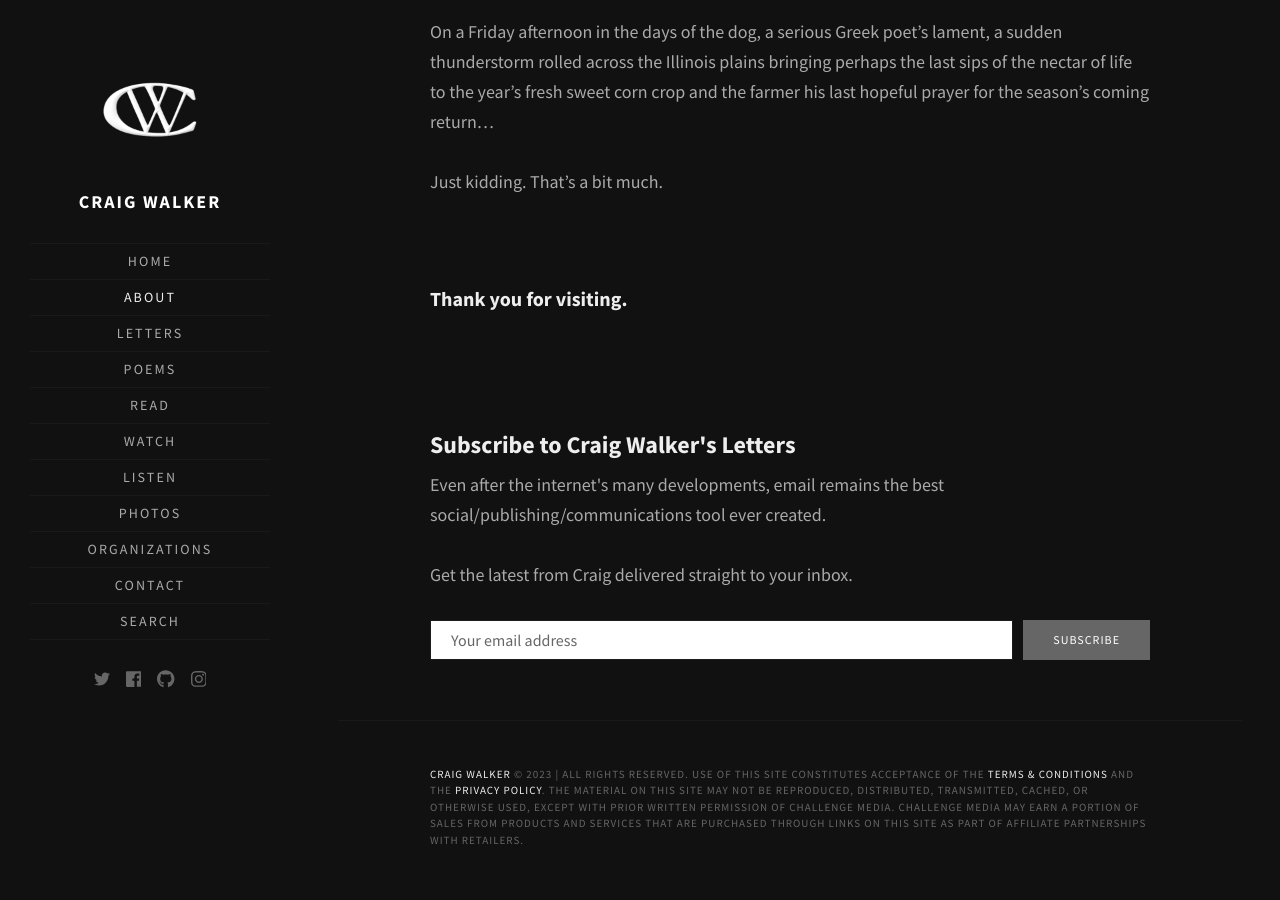
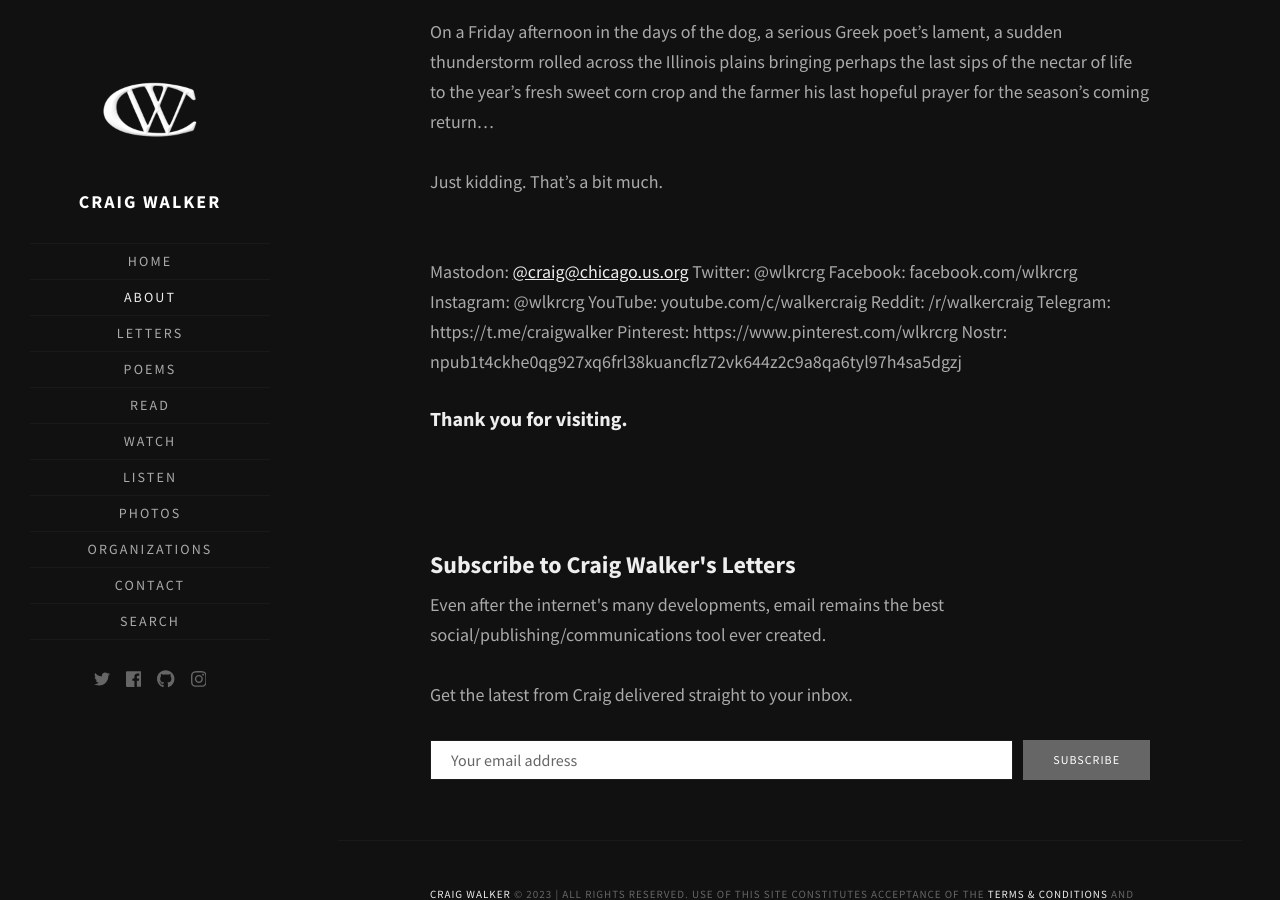
Before and after one commit to walkercraig/walkercraig, a Jekyll site: the page built from about.html, in a window 1280 px wide and 900 px high, scrolled down 1909 px. Built offline with Jekyll 4.4.1, drawn with Linux system fonts in a browser that asks for light colours; some web fonts are replaced.

Commit message:
Update about.html

```diff
--- a/about.html
+++ b/about.html
@@ -32,6 +32,16 @@ title: About
 
     <p>Just kidding. That’s a bit much.</p>
     <br/>
+    Mastodon: <a rel="me" href="https://chicago.us.org/@craig">@craig@chicago.us.org</a>
+    Twitter: @wlkrcrg
+    Facebook: facebook.com/wlkrcrg
+    Instagram: @wlkrcrg
+    YouTube: youtube.com/c/walkercraig
+    Reddit: /r/walkercraig
+    Telegram: https://t.me/craigwalker
+    Pinterest: https://www.pinterest.com/wlkrcrg
+    Nostr: npub1t4ckhe0qg927xq6frl38kuancflz72vk644z2c9a8qa6tyl97h4sa5dgzj
+    <br/>
     <p><h3>Thank you for visiting.</h3></p>
     <br/>
   </div><!-- .inner-->
```
